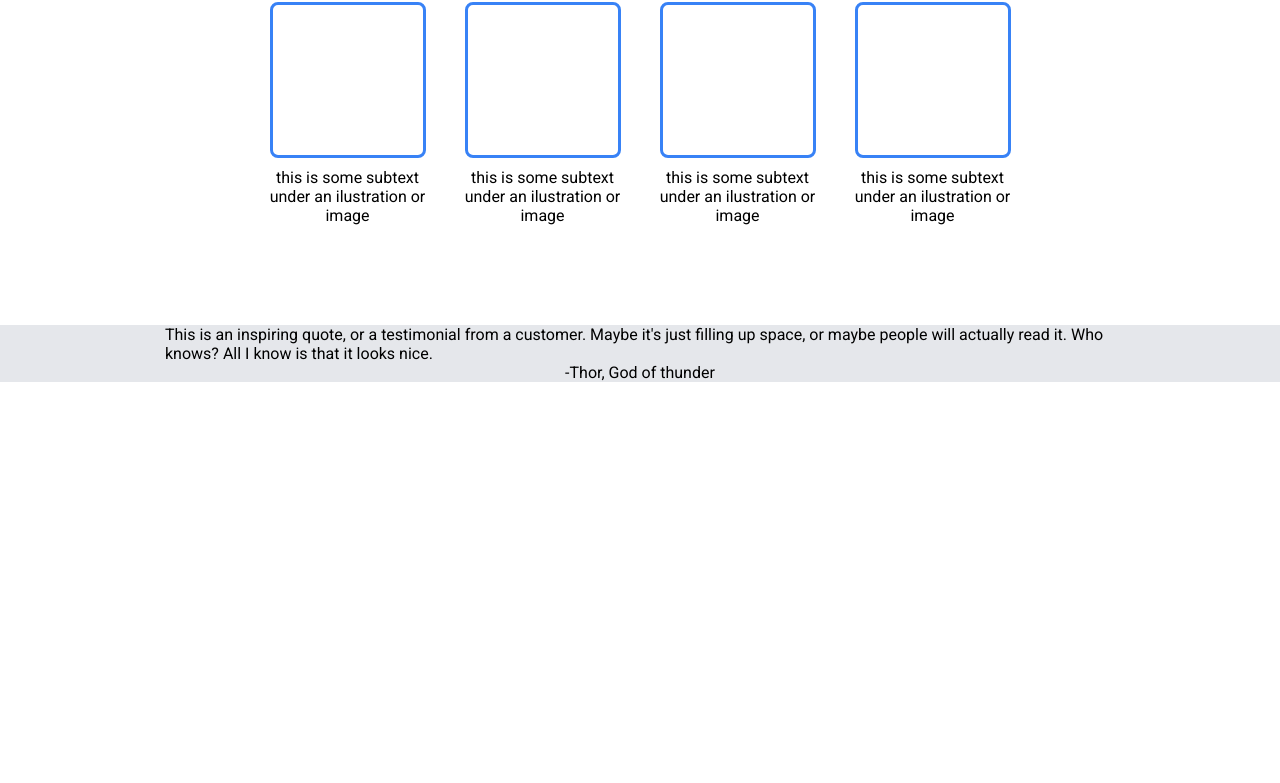
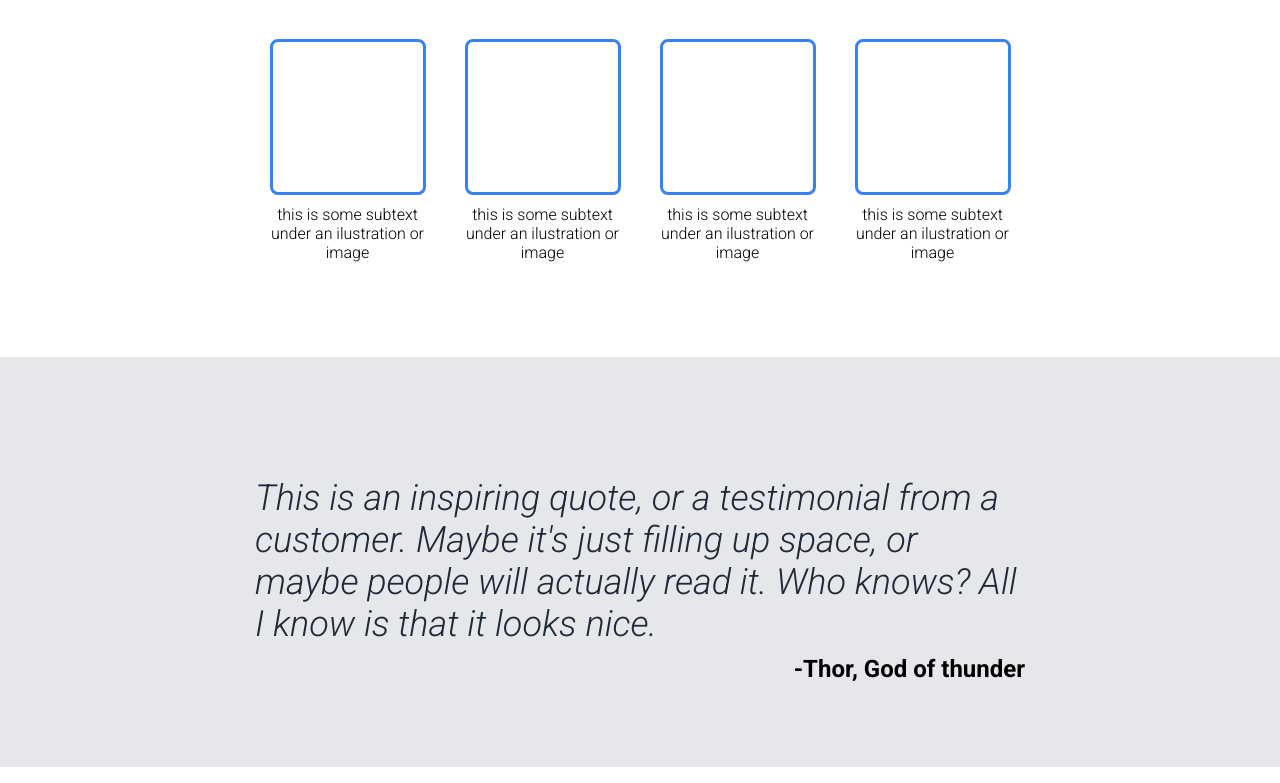
Before and after one commit to DrFungi/landing-page, a plain HTML site: page index.html in a window 1280 px wide. Shown: the part 553-1336 px from the top of the page. Before the commit the page ends 935 px from the top, so only its background shows below. Drawn offline with Linux system fonts and the light colour scheme.

Commit message:
finished styling section 3 heavy use of flexbox

```diff
--- a/index.html
+++ b/index.html
@@ -64,7 +64,7 @@
     </div>
   </div>
   <div class="section-3">
-    <div class="page-max-width quote">
+    <div class="quote">
       <p class="quote-body">
         This is an inspiring quote, or a testimonial from a customer.
         Maybe it's just filling up space, or maybe people will actually read it.
@@ -75,5 +75,8 @@
       </p>
     </div>
   </div>
+  <div class="section-4">
+
+  </div>
 </body>
 </html>
--- a/style.css
+++ b/style.css
@@ -1,4 +1,6 @@
-@import url(https://fonts.googleapis.com/css?family=Roboto);
+@import url('https://fonts.googleapis.com/css2?family=Roboto:ital,wght@0,100;0,300;0,400;0,500;0,700;0,900;1,100;1,300;1,500;1,700;1,900&display=swap');
+
+/*@import url(https://fonts.googleapis.com/css?family=Roboto);*/
 
 * {
     margin: 0;
@@ -11,6 +13,7 @@
 
 .section-1 {
     background-color: #1f2937;
+    height: 450px;
 }
 
 .page-max-width {
@@ -89,16 +92,17 @@ ul {
 
 /* Information section*/
 
+.section-2 {
+    height: 410px;
+}
+
 .info-container {
     display: flex;
     flex-direction: column;
     justify-content: center;
     align-items: center;
     gap: 50px;
-    margin: auto;
-
-    padding: 50px 150px 100px;
-    /*margin-bottom: 100px;*/
+    margin: 50px auto;
 }
 
 .info-title {
@@ -112,6 +116,10 @@ ul {
     align-items: center;
     text-align: center;
     gap: 25px;
+}
+
+.info-subtext {
+    font-weight: 300;
 }
 
 .info-block {
@@ -134,6 +142,8 @@ ul {
 
 .section-3 {
     background-color: #e5e7eb;
+    height: 410px;
+
 }
 
 .quote {
@@ -142,5 +152,20 @@ ul {
     justify-content: center;
     align-items: center;
     margin: auto;
+    max-width: 770px;
+    gap: 10px;
+    padding: 120px 0px 100px 0px;
+ }
 
+ .quote-body {
+    font-size: 36px;
+    color: #1f2937;
+    font-style: italic;
+    font-weight: 300;
 }
+
+.quote-signature {
+    align-self: flex-end;
+    font-weight: bolder;
+    font-size: 24px;
+}
```
